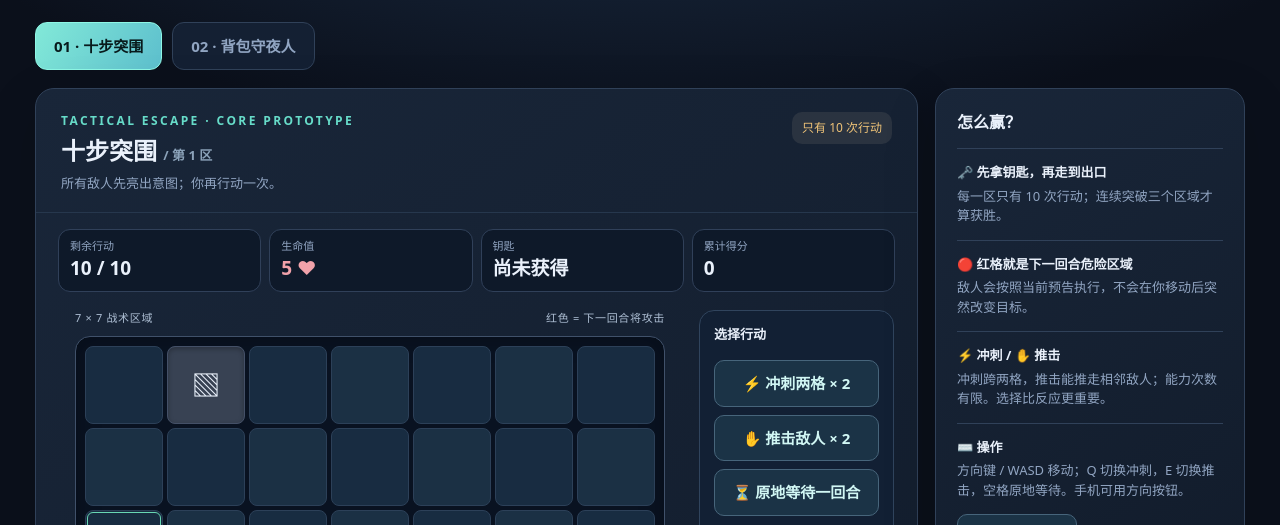
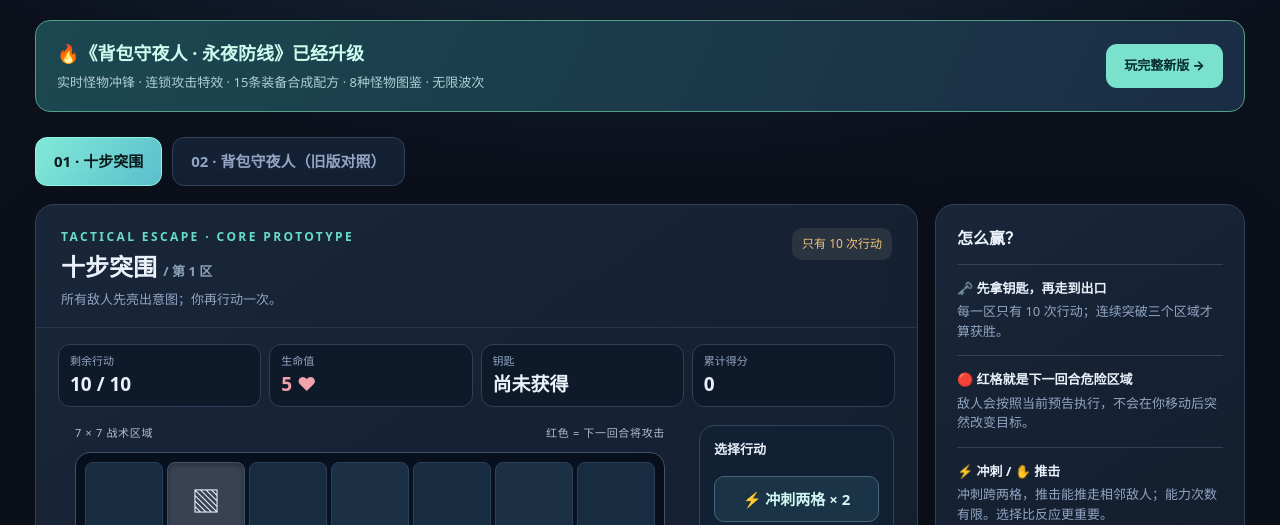
Before and after one commit to klwjlalala/games, a plain HTML site: page prototypes/index.html in a window 1280 px wide. Shown: the part 233-758 px from the top of the page. Drawn offline with Linux system fonts and the light colour scheme.

Commit message:
feat: add direct Nightwatch V2 launch and retain legacy comparison

```diff
--- a/prototypes/index.html
+++ b/prototypes/index.html
@@ -13,7 +13,7 @@
 <header><a class="brand" href="../"><i>✳</i>PLAYROOM <span style="color:#8396b0;font-weight:500">/ 机制实验室</span></a><a class="back" href="../">← 返回九款游戏</a></header>
 <main>
 <div class="intro"><div><div class="eyebrow">GAMEPLAY FIRST · PLAYTEST V1</div><h1>先证明好玩，再谈包装。</h1><p>两款机制优先的可玩实验：敌人行动可预测的战术突围，与用装备摆放决定战斗结果的背包构筑。无剧情灌水，无外部依赖。</p></div><span class="flag">● 核心玩法实验版</span></div>
-<div class="tabs"><button class="tab on" id="tabT">01 · 十步突围</button><button class="tab" id="tabB">02 · 背包守夜人</button></div>
+<div style="margin:12px 0 18px;padding:19px 21px;border:1px solid #559e8c;border-radius:15px;background:linear-gradient(115deg,#1c4850,#1a2d45);display:flex;align-items:center;justify-content:space-between;gap:15px;flex-wrap:wrap"><div><strong style="font-size:18px;color:#cbfdef">🔥《背包守夜人 · 永夜防线》已经升级</strong><p style="color:#afced8;font-size:13px;margin:6px 0 0">实时怪物冲锋 · 连锁攻击特效 · 15条装备合成配方 · 8种怪物图鉴 · 无限波次</p></div><a href="./nightwatch/" style="display:inline-block;padding:12px 18px;background:#79e1cc;color:#082b32;border-radius:11px;font-size:13px;font-weight:850">玩完整新版 →</a></div><div class="tabs"><button class="tab on" id="tabT">01 · 十步突围</button><button class="tab" id="tabB">02 · 背包守夜人（旧版对照）</button></div>
 <div id="tView" class="shell"><section class="paper" id="tGame"></section><aside class="paper side"><h3>怎么赢？</h3><div class="rule"><strong>🗝️ 先拿钥匙，再走到出口</strong>每一区只有 10 次行动；连续突破三个区域才算获胜。</div><div class="rule"><strong>🔴 红格就是下一回合危险区域</strong>敌人会按照当前预告执行，不会在你移动后突然改变目标。</div><div class="rule"><strong>⚡ 冲刺 / ✋ 推击</strong>冲刺跨两格，推击能推走相邻敌人；能力次数有限。选择比反应更重要。</div><div class="rule"><strong>⌨️ 操作</strong>方向键 / WASD 移动；Q 切换冲刺，E 切换推击，空格原地等待。手机可用方向按钮。</div><button class="btn sm" id="tReset">↻ 重新生成一局</button><p>测试重点：玩家是否能预判危险，利用有限行动规划路线，而不是乱按也能通关。</p></aside></div>
 <div id="bView" class="shell hidden"><section class="paper" id="bGame"></section><aside class="paper side"><h3>怎么赢？</h3><div class="rule"><strong>🧪 开局提示</strong>火种、磨刀石最初还在库存中。先试着把它们放在铁剑旁边，看看伤害和灼烧会怎样变化。之后尝试自己构筑。</div><div class="rule"><strong>🎒 4×3 的背包是全部装备空间</strong>点击右侧装备，再点击空格摆放。点击已放置的装备可取回。</div><div class="rule"><strong>🔥 相邻才有联动</strong>磨刀石强化旁边的武器，火种让相邻武器附带灼烧；护甲和符文也能组合。</div><div class="rule"><strong>⚔️ 战斗自动，但结果由你的布局决定</strong>每晚战胜怪物后，三选一获得新装备；必须打赢五晚。</div><div class="rule"><strong>🧠 可以重排，不可以无脑堆满</strong>不同怪物的护甲、伤害和生命不同，装备的摆放与取舍直接影响生存。</div><button class="btn sm" id="bReset">↻ 重新开始守夜</button><p>测试重点：能否自然发现装备协同，以及每次获得战利品后是否想重新调整布局。</p></aside></div>
 <div class="footnote">原型故意不堆剧情和美术。核心关卡、装备效果、胜负逻辑均在浏览器本地运行；记录仅保存在当前浏览器。</div>
```
